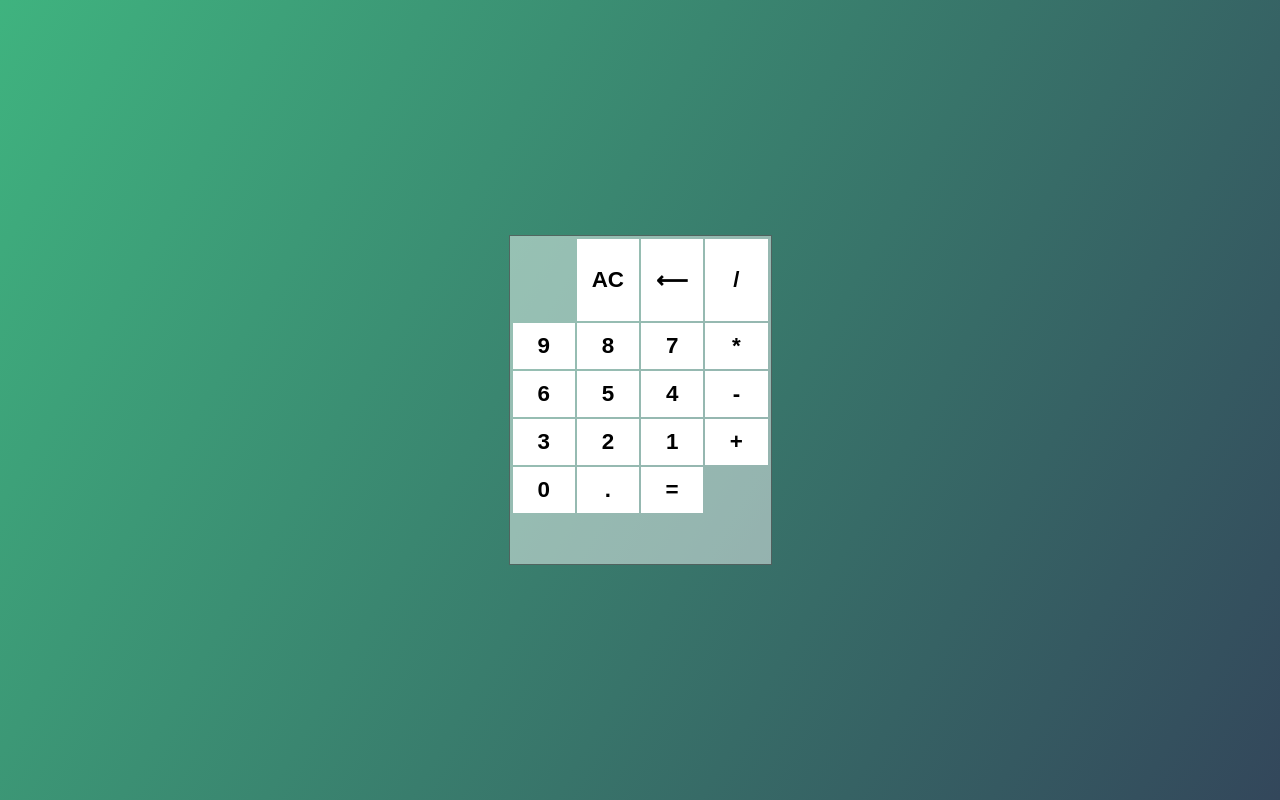
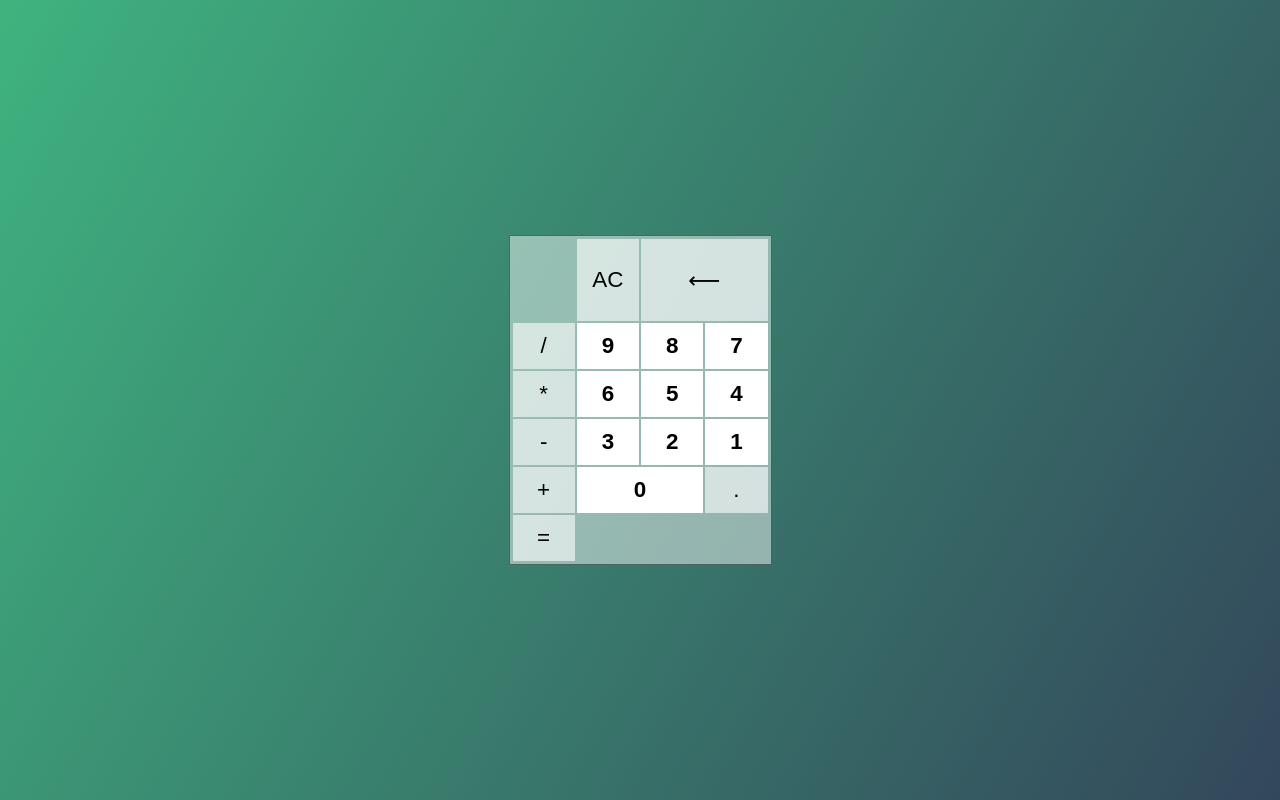
Before and after one commit to silvaadriel/vue-calculator, a Vue app: page / in a window 1280 px wide. Built offline with nearby package versions, Linux system fonts and the light colour scheme.

Commit message:
refactored and added new styles

```diff
--- a/src/components/Button.vue
+++ b/src/components/Button.vue
@@ -1,15 +1,20 @@
 <template>
-  <button class="button">{{ label }}</button>
+  <button class="button" :class="{ operation, double, flat }">
+    {{ label }}
+  </button>
 </template>
 
 <script>
 export default {
-  name: "Button",
+  name: 'Button',
   props: {
     label: {
-      type: String
-    }
-  }
+      type: String,
+    },
+    operation: { type: Boolean },
+    double: { type: Boolean },
+    flat: { type: Boolean },
+  },
 };
 </script>
 
@@ -26,10 +31,21 @@ export default {
     &:active
       background: #fff5
 
+    &.flat
+      font-weight: normal
+      background: #fff9
+
+    &.flat:active
+      background: #fff5
+
     &.operation
       font-weight: normal
       background: #fff9
 
     &.operation:active
-      background: #fff5
+      background: #1483DA
+      color: white
+
+    &.double
+      grid-column: span 2
 </style>
```
